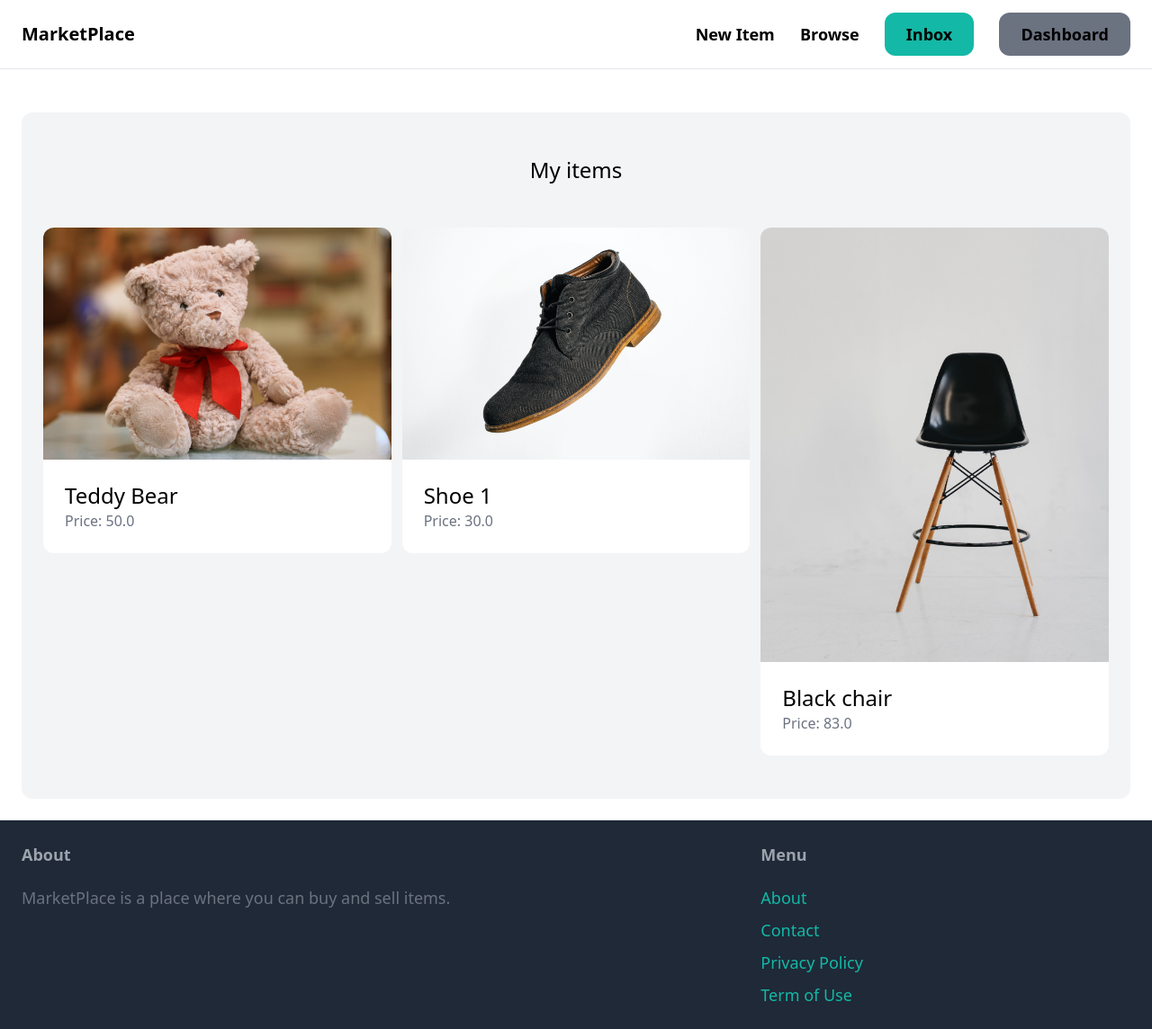
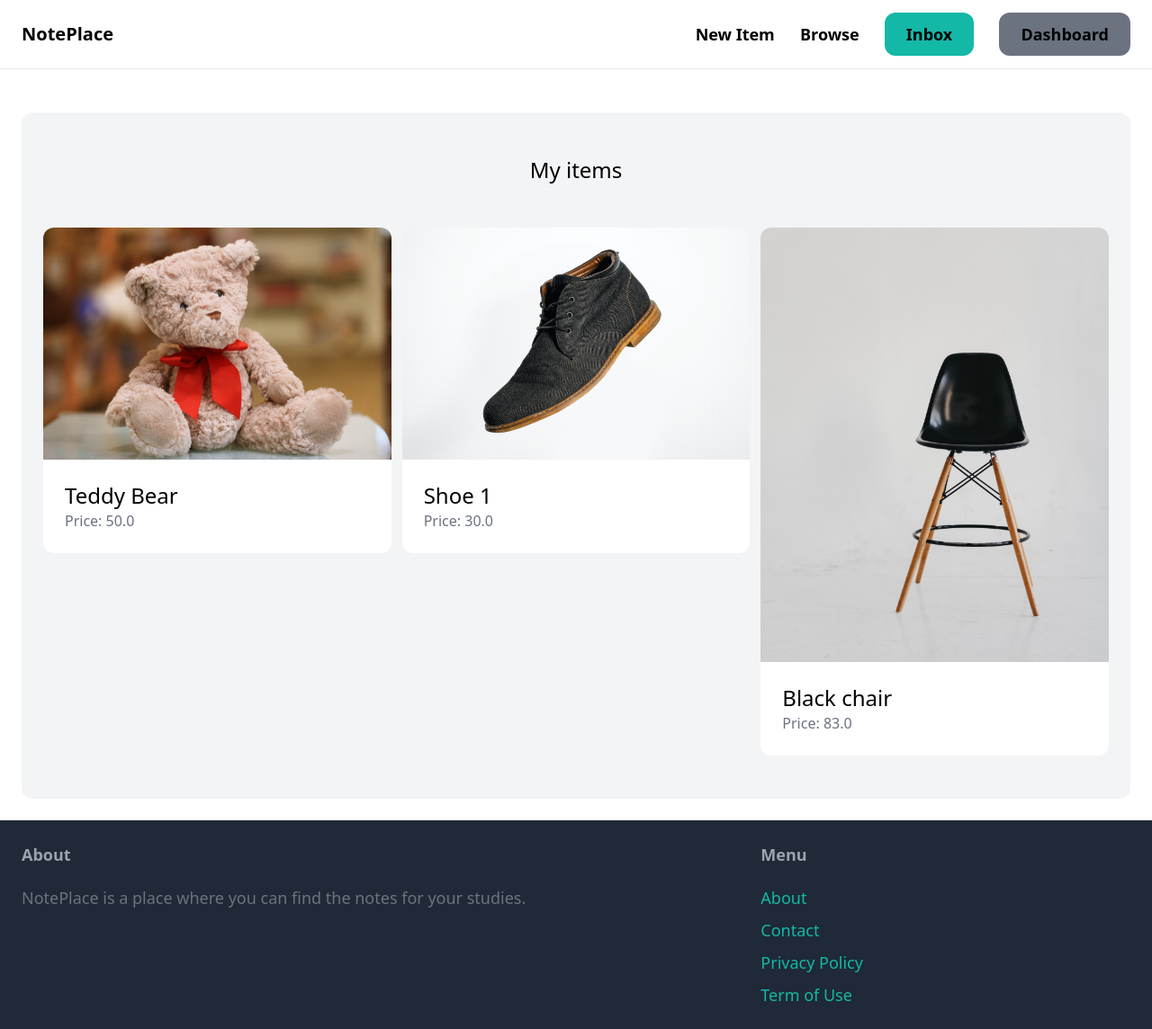
Before and after one commit to omerhalid/online_marketplace_django, a Django app: page /dashboard/ in a window 1280 px wide. Shown: the whole page at 90% size. Run offline with Django 4.2, Linux system fonts and the light colour scheme; the first user in the database is signed in; data comes from the database, SQL or seed files in the repository; some libraries are stand-ins or nearby versions.

Commit message:
Update website title and about section

```diff
--- a/puddle/conversation/templates/conversation/new.html
+++ b/puddle/conversation/templates/conversation/new.html
@@ -7,3 +7,5 @@
 <h1 class="mb-6 text-3xl">New Conversation</h1>
 
 {% endblock %}
+
+<!-- 2:08:00 -->
--- a/puddle/core/templates/core/base.html
+++ b/puddle/core/templates/core/base.html
@@ -7,13 +7,13 @@
 
         <script src="https://cdn.tailwindcss.com"></script>
 
-        <title>{% block title %} {% endblock%} | MarketPlace</title>
+        <title>{% block title %} {% endblock%} | NotePlace</title>
 
     </head>
 
     <body>
         <nav class="py-6 px-6 flex justify-between items-center border-b border-gray-200">
-            <a href="/ " class="text-xl font-semibold">MarketPlace</a>
+            <a href="/ " class="text-xl font-semibold">NotePlace</a>
 
             <div class="space-x-6">
                 <a href="{% url 'item:new' %}" class="text-lg font-semibold hover:text-gray-500">New Item</a>
@@ -37,7 +37,7 @@
             <div class="w-2/3 pr-10">
                 <h3 class="mb-5 text-lg font-semibold text-gray-400">About</h3>
 
-                <p class="text-lg text-gray-500">MarketPlace is a place where you can buy and sell items.</p>
+                <p class="text-lg text-gray-500">NotePlace is a place where you can find the notes for your studies.</p>
             </div>
 
             <div class="w-1/3">
```
